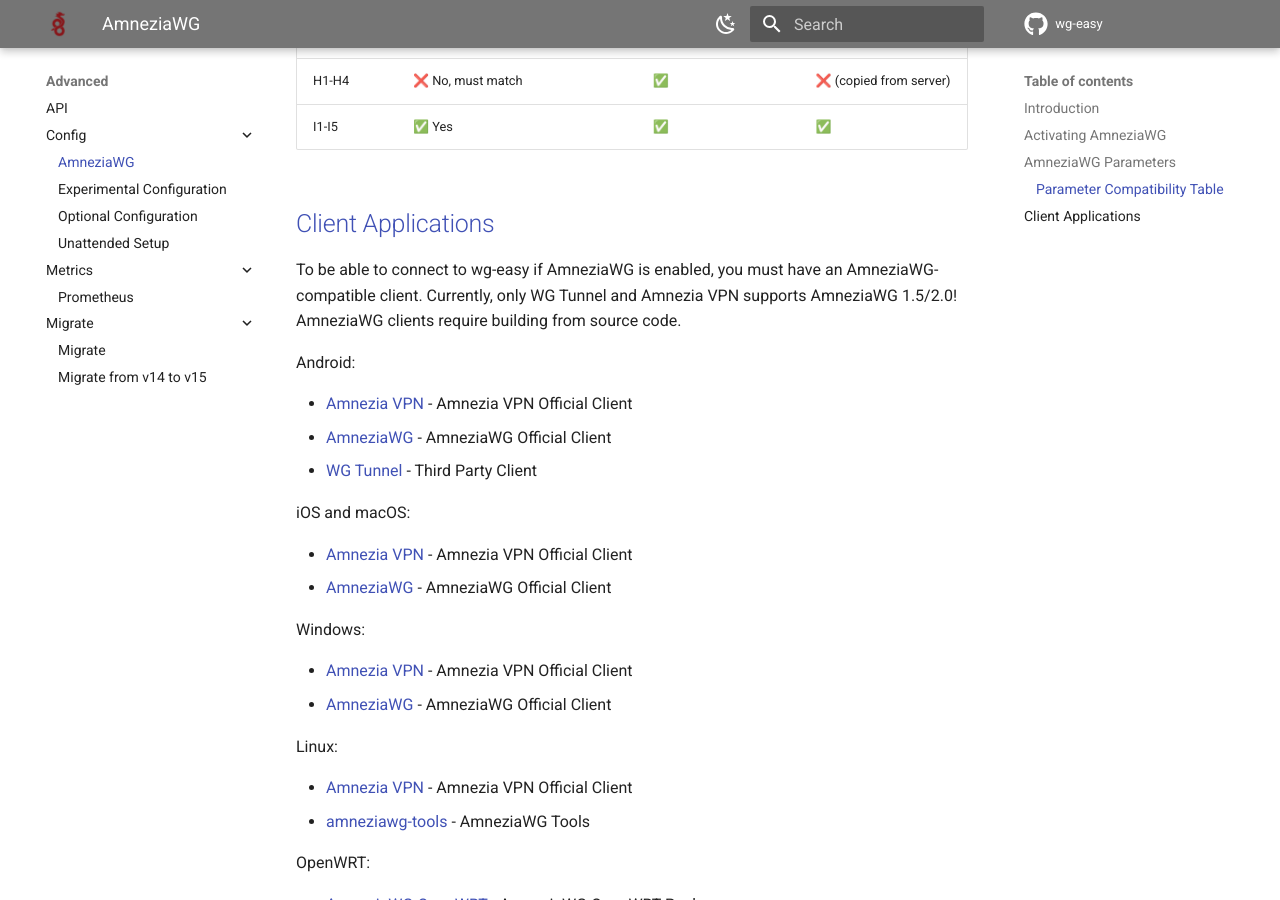
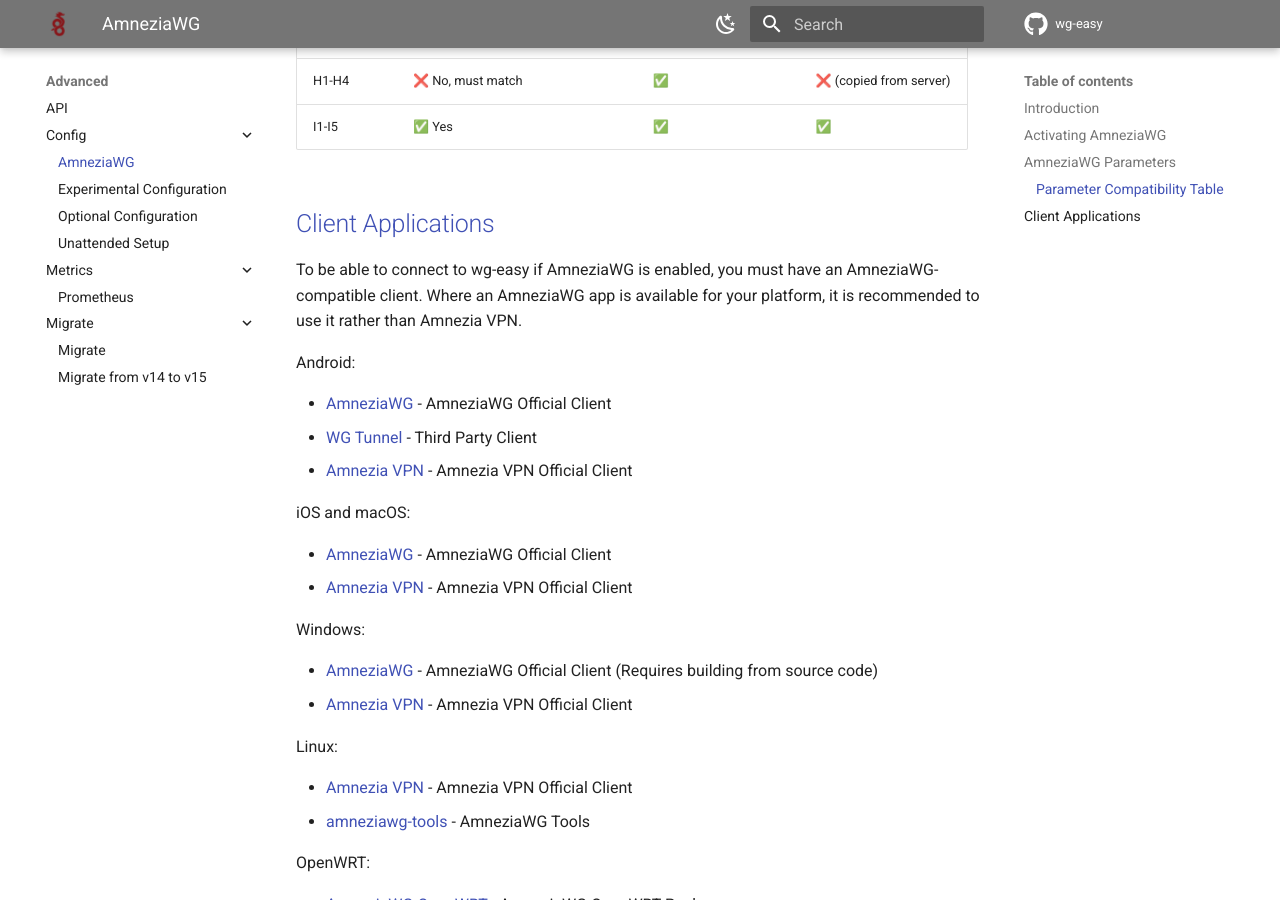
Before and after one commit to wg-easy/wg-easy, an MkDocs documentation site: the page built from docs/content/advanced/config/amnezia.md, in a window 1280 px wide and 900 px high, scrolled down 1557 px. Built offline with MkDocs 1.6.1 and Material for MkDocs 9.7.7, drawn with Linux system fonts in a browser that asks for light colours; comment, search, counter and statistics services are not loaded; the version menu is left out.

Commit message:
feat(docs): edit amnezia.md (#2430)
* feat(docs): edit amnezia.md

* Update docs/content/advanced/config/amnezia.md

Co-authored-by: Copilot <175728472+Copilot@users.noreply.github.com>

* Update docs/content/advanced/config/amnezia.md

Co-authored-by: Copilot <175728472+Copilot@users.noreply.github.com>

---------

Co-authored-by: Copilot <175728472+Copilot@users.noreply.github.com>

```diff
--- a/docs/content/advanced/config/amnezia.md
+++ b/docs/content/advanced/config/amnezia.md
@@ -50,23 +50,23 @@ If a parameter is not set, it will not be added to the configuration. If all Amn
 
 ## Client Applications
 
-To be able to connect to wg-easy if AmneziaWG is enabled, you must have an AmneziaWG-compatible client. Currently, only WG Tunnel and Amnezia VPN supports AmneziaWG 1.5/2.0! AmneziaWG clients require building from source code.
+To be able to connect to wg-easy if AmneziaWG is enabled, you must have an AmneziaWG-compatible client. Where an AmneziaWG app is available for your platform, it is recommended to use it rather than Amnezia VPN.
 
 Android:
 
-- [Amnezia VPN](https://play.google.com/store/apps/details?id=org.amnezia.vpn) - Amnezia VPN Official Client
 - [AmneziaWG](https://play.google.com/store/apps/details?id=org.amnezia.awg) - AmneziaWG Official Client
 - [WG Tunnel](https://play.google.com/store/apps/details?id=com.zaneschepke.wireguardautotunnel) - Third Party Client
+- [Amnezia VPN](https://play.google.com/store/apps/details?id=org.amnezia.vpn) - Amnezia VPN Official Client
 
 iOS and macOS:
 
+- [AmneziaWG](https://apps.apple.com/us/app/amneziawg/id6478942365) - AmneziaWG Official Client
 - [Amnezia VPN](https://apps.apple.com/us/app/amneziavpn/id1600529900) - Amnezia VPN Official Client
-- [AmneziaWG](https://apps.apple.com/us/app/amneziawg/id6478942365) - AmneziaWG Official Client
 
 Windows:
 
+- [AmneziaWG](https://github.com/amnezia-vpn/amneziawg-windows-client/releases) - AmneziaWG Official Client (Requires building from source code)
 - [Amnezia VPN](https://amnezia.org/downloads) - Amnezia VPN Official Client
-- [AmneziaWG](https://github.com/amnezia-vpn/amneziawg-windows-client/releases) - AmneziaWG Official Client
 
 Linux:
 
```
